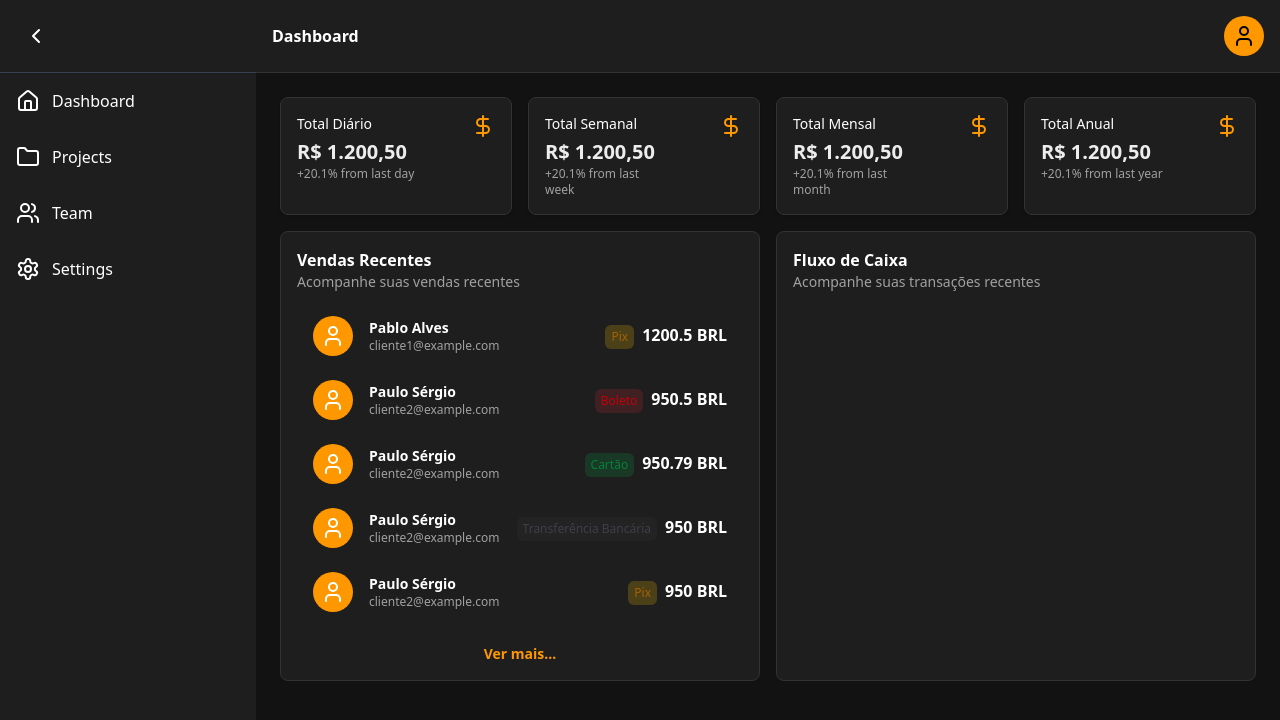
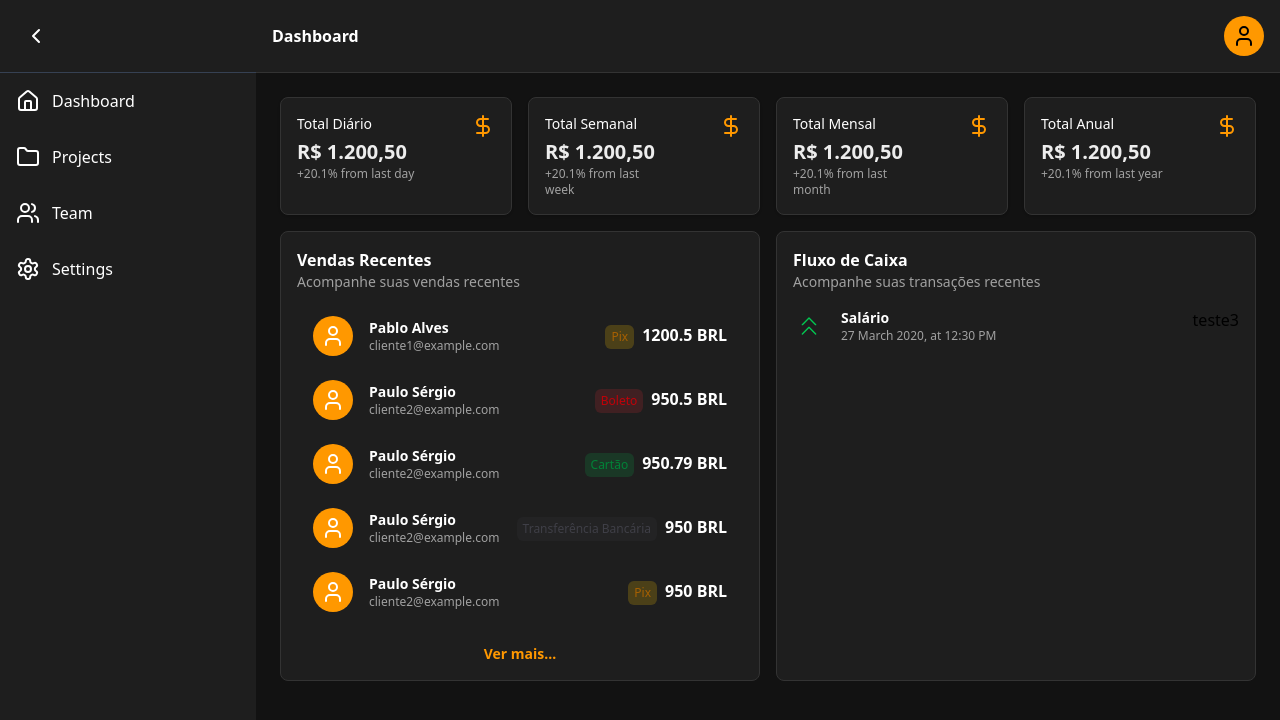
Before and after one commit to pabloalves01/gastro-flow, a React (Vite) app in the folder frontend/: page /dashboard in a window 1280 px wide. Shown: the top 720 px of the page. Built offline with nearby package versions, Linux system fonts and the light colour scheme.

Commit message:
Alteracoes

```diff
--- a/frontend/src/components/cards/cash-flow.tsx
+++ b/frontend/src/components/cards/cash-flow.tsx
@@ -1,16 +1,30 @@
+import { ChevronsUp  } from "lucide-react";
+
 interface CashFlowProps {
   value: number;
 }
 
 const CashFlow: React.FC<CashFlowProps> = ({ value }) => {
   return (
-    <div className="flex flex-col gap-4 min-h-[300px] bg-[#1E1E1E] border-1 border-[#333333]  p-4 rounded-lg">
+    <div className="flex flex-col gap-4 min-h-[300px] bg-[#1E1E1E] border-1 border-[#333333] p-4 rounded-lg">
       <div>
         <div className="text-white text-md font-semibold">Fluxo de Caixa</div>
         <div className="text-[#A1A1A1] text-sm font-regular">
           Acompanhe suas transações recentes
         </div>
       </div>
+      <div className="flex justify-between">
+        <div className="flex items-center gap-4">
+          <div className="flex items-center justify-center text-green-500">
+            <ChevronsUp  className="w-8 h-8" strokeWidth={1} />
+          </div>
+          <div className="flex flex-col">
+            <div className="text-sm font-semibold text-white">Salário</div>
+            <div className="text-xs font-regular text-[#A1A1A1]">27 March 2020, at 12:30 PM</div>
+          </div>
+        </div>
+        <div>teste3</div>
+      </div>
     </div>
   );
 };
--- a/frontend/src/components/cards/recent-sales.tsx
+++ b/frontend/src/components/cards/recent-sales.tsx
@@ -1,6 +1,6 @@
 import { Badge } from "../ui/catalyst/badge";
+import { User } from "lucide-react";
 
-import { User } from "lucide-react";
 interface Sale {
   name: string;
   description: string;
@@ -31,8 +31,9 @@ const RecentSales: React.FC<RecentSalesProps> = ({ sales = [] }) => {
     }
   };
 
+
   return (
-    <div className="flex flex-col gap-4 min-h-[300px] bg-[#1E1E1E] border-1 border-[#333333]  p-4 rounded-lg">
+    <div className="flex flex-col gap-4 min-h-[300px] bg-[#1E1E1E] border-1 border-[#333333] p-4 rounded-lg">
       <div>
         <div className="text-white text-md font-semibold">Vendas Recentes</div>
         <div className="text-[#A1A1A1] text-sm font-regular">
```
